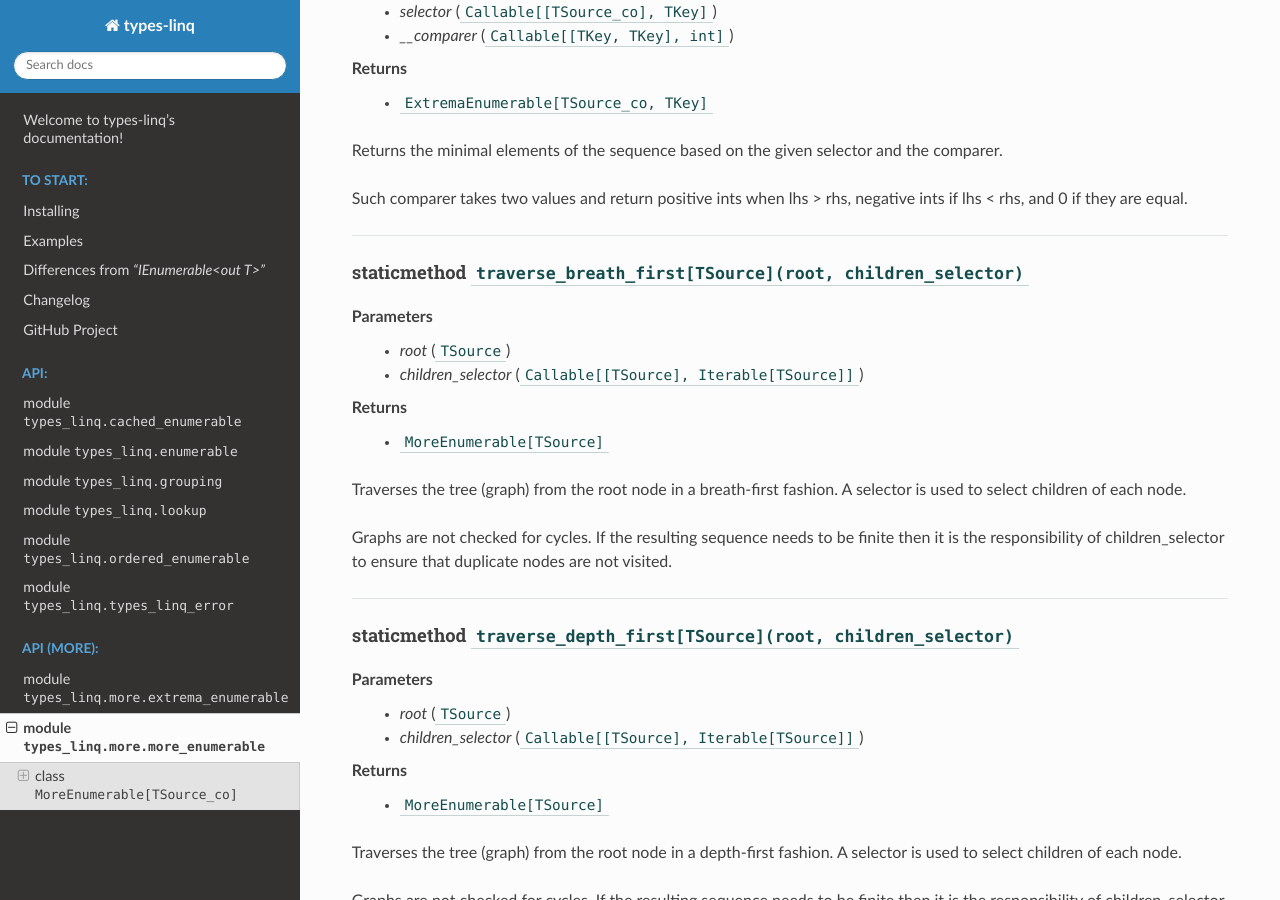
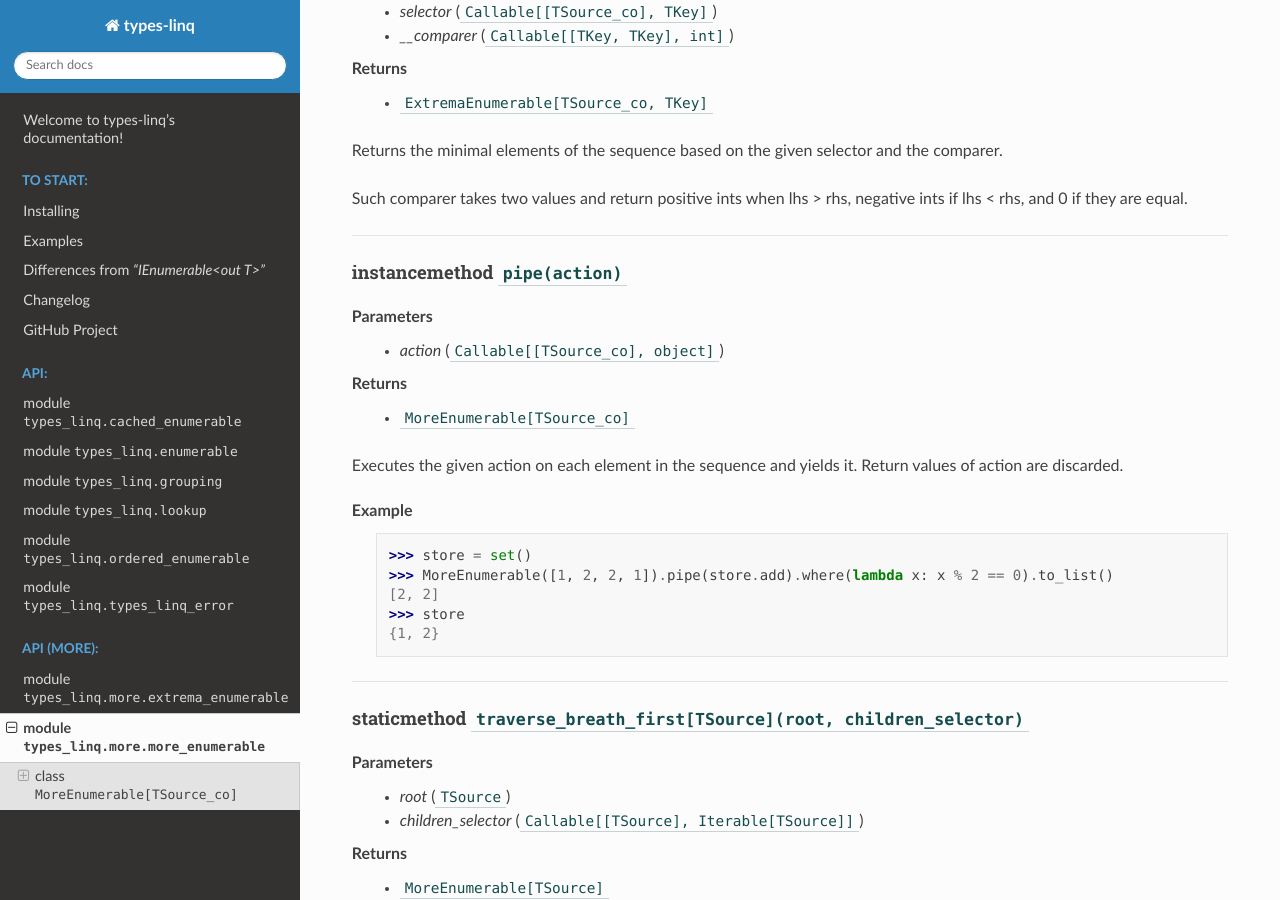
Before and after one commit to cleoold/types-linq, a Sphinx documentation site: the page built from doc/api/more/types_linq.more.more_enumerable.rst, in a window 1280 px wide and 900 px high, scrolled down 6041 px. Built offline with Sphinx 7.4.7 and the Read the Docs theme 2.0.0, drawn with Linux system fonts in a browser that asks for light colours.

Commit message:
add pipe()

```diff
--- a/doc/api/more/types_linq.more.more_enumerable.rst
+++ b/doc/api/more/types_linq.more.more_enumerable.rst
@@ -294,6 +294,27 @@ if lhs < rhs, and 0 if they are equal.
 
 ----
 
+instancemethod ``pipe(action)``
+---------------------------------
+
+Parameters
+  - `action` (``Callable[[TSource_co], object]``)
+
+Returns
+  - ``MoreEnumerable[TSource_co]``
+
+Executes the given action on each element in the sequence and yields it. Return values of
+action are discarded.
+
+Example
+    >>> store = set()
+    >>> MoreEnumerable([1, 2, 2, 1]).pipe(store.add).where(lambda x: x % 2 == 0).to_list()
+    [2, 2]
+    >>> store
+    {1, 2}
+
+----
+
 staticmethod ``traverse_breath_first[TSource](root, children_selector)``
 --------------------------------------------------------------------------
 
--- a/doc/api_spec.py
+++ b/doc/api_spec.py
@@ -192,6 +192,7 @@ modules: list[ModuleSpec] = [
                     'interleave',
                     'maxima_by',
                     'minima_by',
+                    'pipe',
                     'traverse_breath_first',
                     'traverse_depth_first',
                 },
```
Also changed, not shown: 3 other files.
